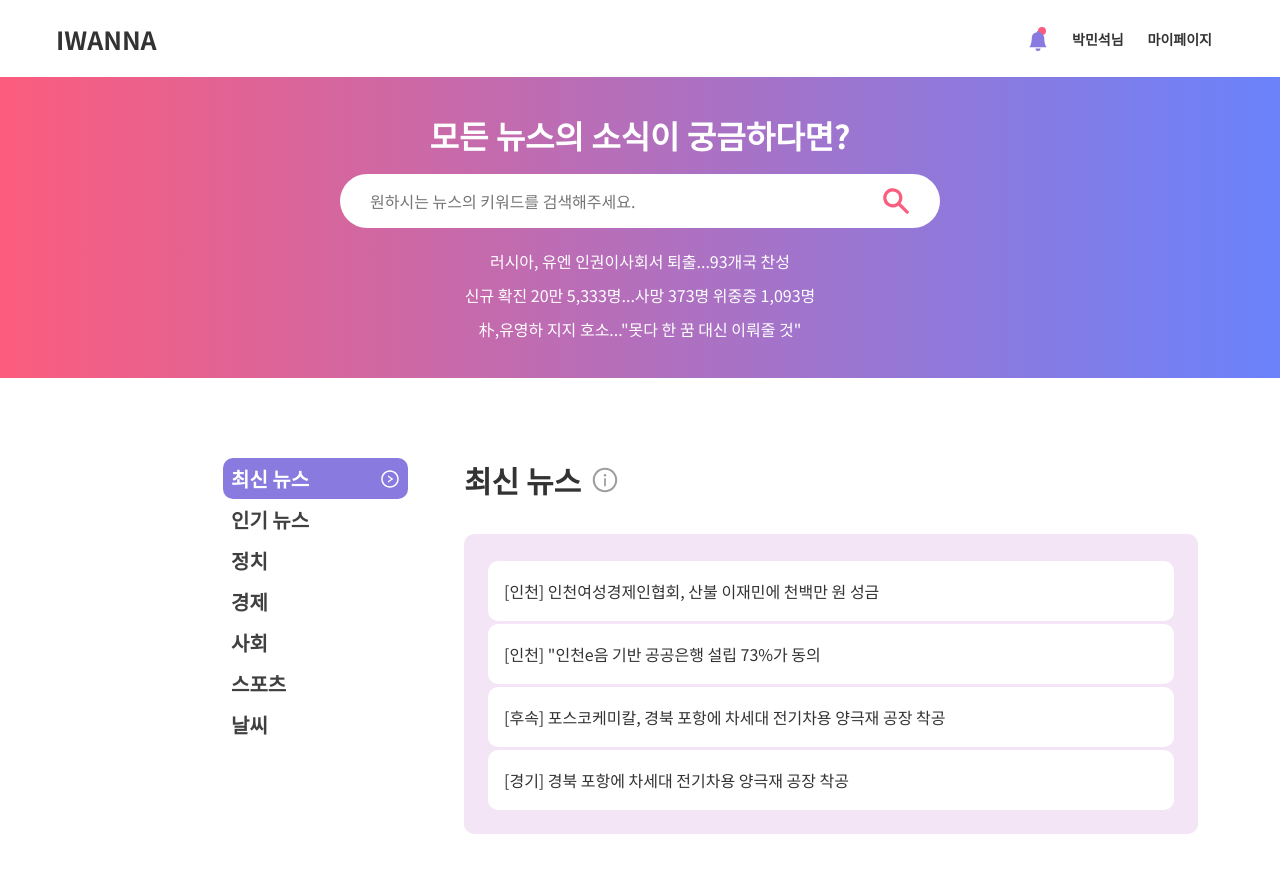
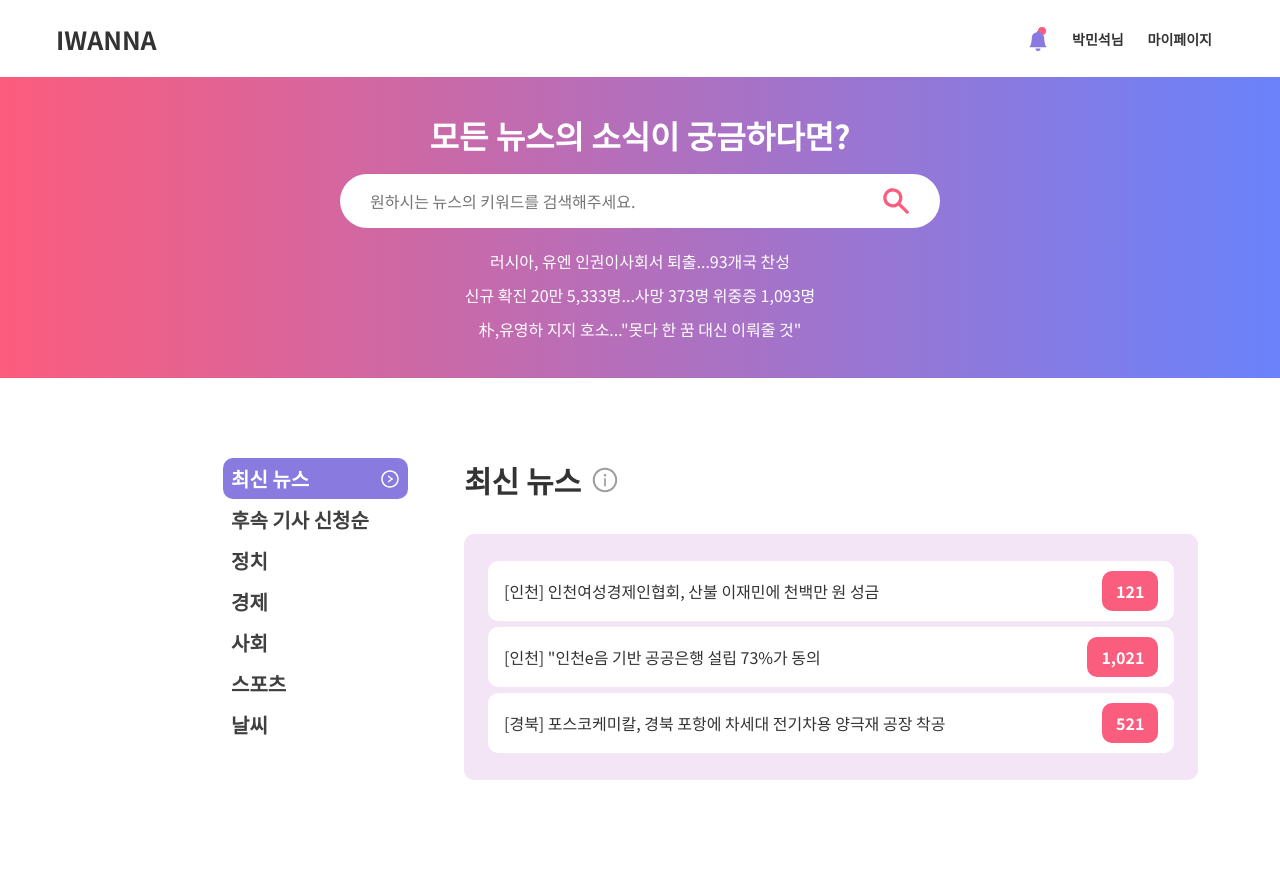
Before and after one commit to wnsgur1595/iwanna, a React (Create React App) app in the folder frontend/iwanna-client/: page / in a window 1280 px wide. Shown: the top 872 px of the page. Built offline with nearby package versions, Linux system fonts and the light colour scheme.

Commit message:
:lipstick: 기자 메인페이지 ArticleList 컴포넌트 헤더 버그 수정

```diff
--- a/frontend/iwanna-client/src/components/views/LandingPage/LandingPage.tsx
+++ b/frontend/iwanna-client/src/components/views/LandingPage/LandingPage.tsx
@@ -4,7 +4,7 @@ import Banner from './Sections/Banner';
 import News from './Sections/News';
 
 const LandingPage: React.FC = () => {
-  const [userType, setUserType] = useState('user'); // 임시 props
+  const [userType, setUserType] = useState('reporter'); // 임시 props
   const [isLogin, setIsLogin] = useState(true);
 
   return (
--- a/frontend/iwanna-client/src/components/views/LandingPage/Sections/News.tsx
+++ b/frontend/iwanna-client/src/components/views/LandingPage/Sections/News.tsx
@@ -40,7 +40,11 @@ const News: React.FC<NewsProps> = ({userType, isLogin}) => {
         setCurCategoryIdx={setCurCategoryIdx}
       />
       <ArticleList
-        curCategory={userCategory[curCategoryIdx].name}
+        curCategory={
+          userType === 'user'
+            ? userCategory[curCategoryIdx].name
+            : reporterCategory[curCategoryIdx].name
+        }
         userType={userType}
         isLogin={isLogin} // 임시 props drilling
       />
```
